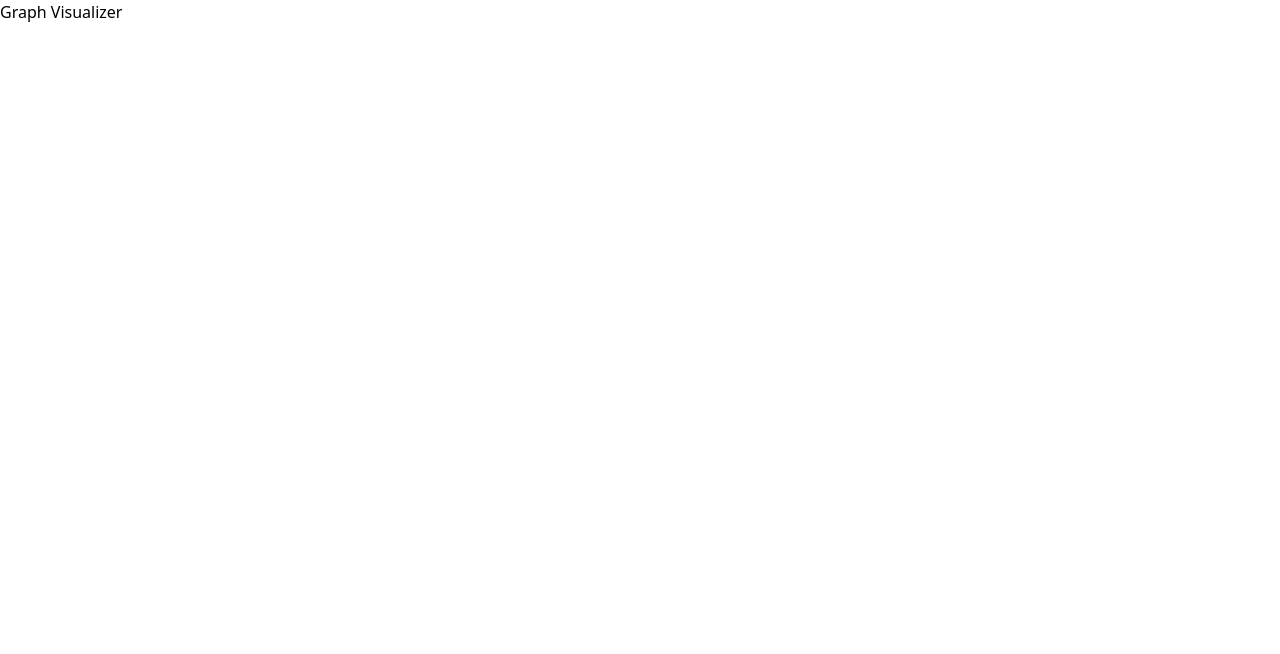
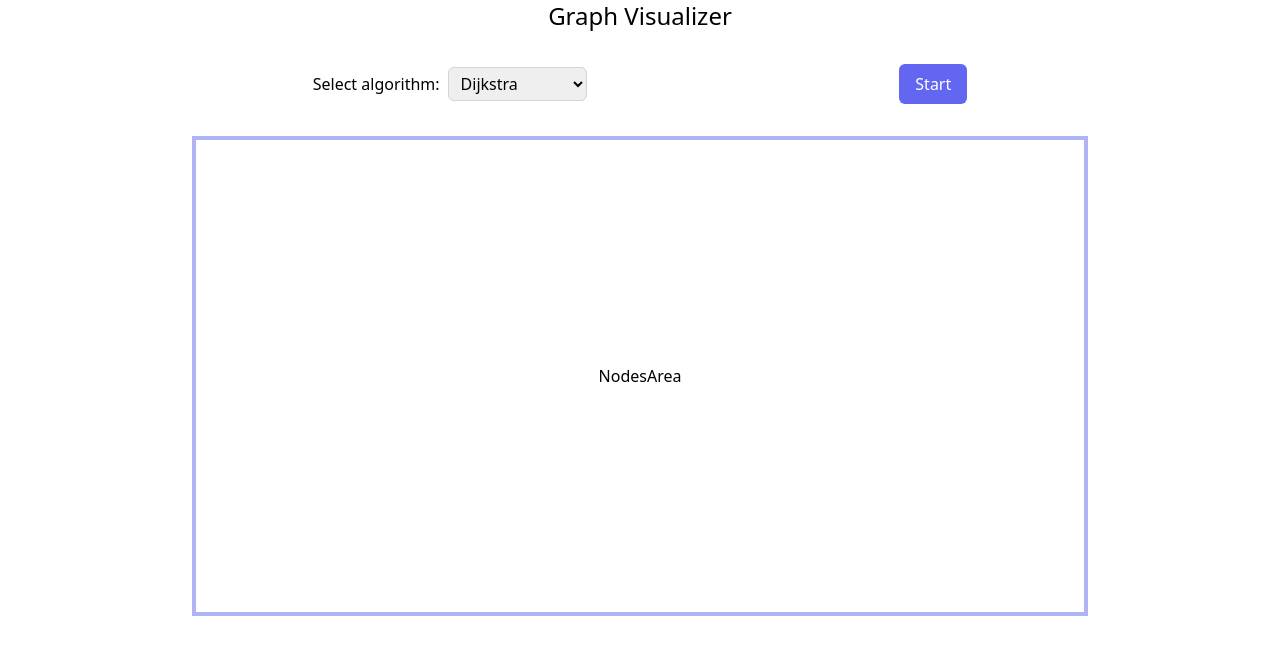
Before and after one commit to andreealuca25/graph-visualizer, a React app: page / in a window 1280 px wide. Shown: the top 654 px of the page. Built offline with nearby package versions, Linux system fonts and the light colour scheme.

Commit message:
feat: minimal layout

```diff
--- a/src/App.tsx
+++ b/src/App.tsx
@@ -1,9 +1,11 @@
-import React from "react";
-
+import Menu from "./components/menu/Menu";
+import NodesArea from "./components/node/NodesArea";
 const App: React.FC = () => {
   return (
     <div>
-      <h1>Graph Visualizer</h1>
+      <h1 className="text-center text-2xl">Graph Visualizer</h1>
+      <Menu />
+      <NodesArea />
     </div>
   );
 };
--- /dev/null
+++ b/src/components/menu/Menu.tsx
@@ -0,0 +1,28 @@
+import React from "react";
+
+const Menu: React.FC = () => {
+  return (
+    <ul className="flex flex-row justify-evenly py-8 items-center">
+      <li>
+        <label htmlFor="algorithm-select" className="mr-2">
+          Select algorithm:
+        </label>
+        <select
+          id="algorithm-select"
+          className="border border-gray-300 rounded-md px-2 py-1"
+        >
+          <option value="algorithm1">Dijkstra</option>
+          <option value="algorithm2">Bellman-Ford</option>
+          <option value="algorithm3">A*</option>
+        </select>
+      </li>
+      <li>
+        <button className="bg-indigo-500 text-white px-4 py-2 rounded-md">
+          Start
+        </button>
+      </li>
+    </ul>
+  );
+};
+
+export default Menu;
--- /dev/null
+++ b/src/components/node/Node.tsx
@@ -0,0 +1,9 @@
+const Node: React.FC = () => {
+  return (
+    <div>
+      <h1>Node</h1>
+    </div>
+  );
+};
+
+export default Node;
--- /dev/null
+++ b/src/components/node/NodesArea.tsx
@@ -0,0 +1,13 @@
+import React from "react";
+
+const NodesArea: React.FC = () => {
+  return (
+    <div className="flex justify-center items-center">
+      <div className="w-[70vw] h-[60vh] border-4 border-indigo-500/50 flex items-center justify-center">
+        <h1>NodesArea</h1>
+      </div>
+    </div>
+  );
+};
+
+export default NodesArea;
```
